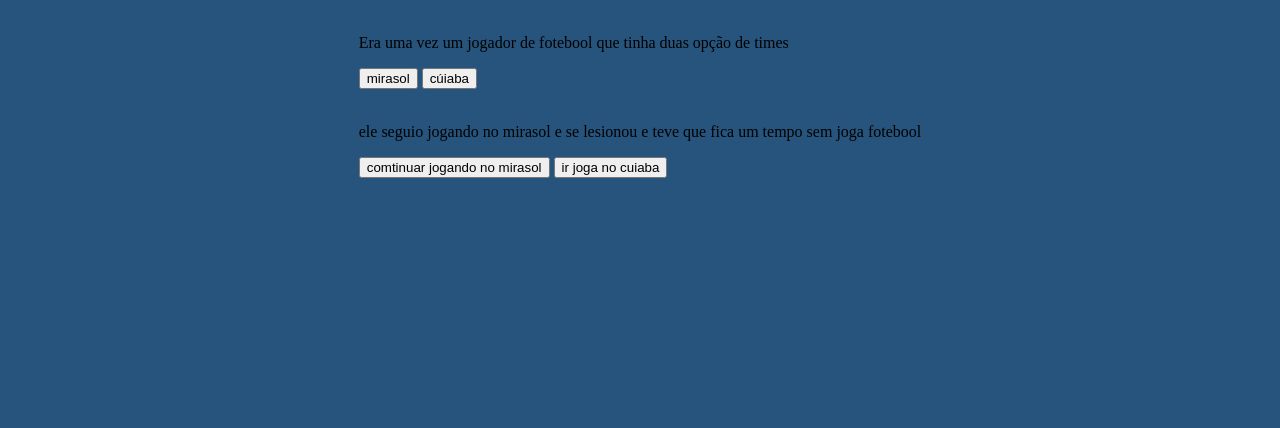
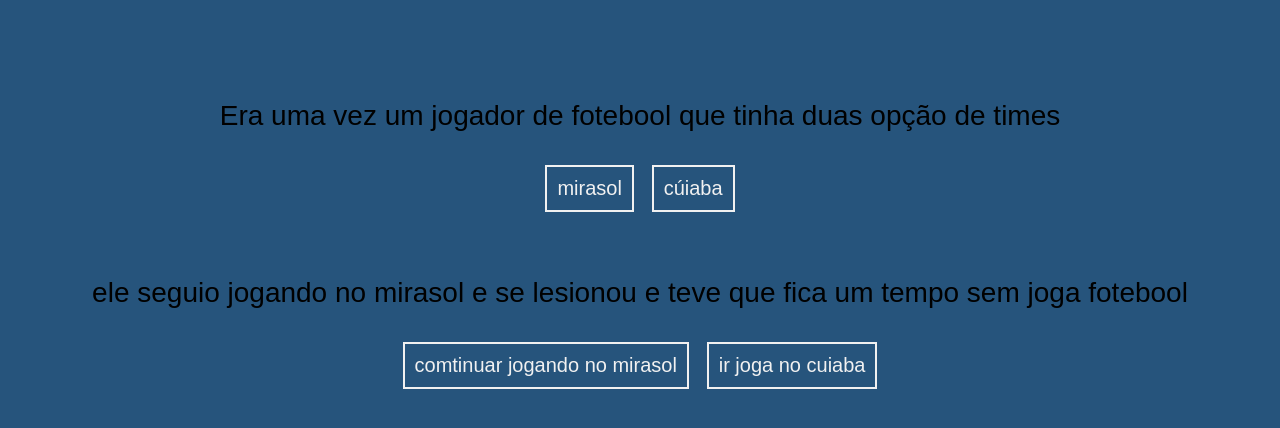
Before and after one commit to anthony2009s/minha-historia, a plain HTML site: page index.html in a window 1280 px wide. Drawn offline with Linux system fonts and the light colour scheme.

Commit message:
Add files via upload

```diff
--- a/style.css
+++ b/style.css
@@ -2,10 +2,11 @@
 :root{
     /* CSS HEX */
 --azul-escuro: #26547cff;
---: rosa-salmão#ef476fff;
+--rosa-salmão: #ef476fff;
 --amarelo: #ffd166ff;
 --esmeralda: #06d6a0ff;
---titulo: "bitcount prop Double Ink"
+--branco: #f1f1f1;
+--titulo: "bitcount prop Double Ink";
 --texto: "shere tech", sans-serif;
 }
 
@@ -18,3 +19,26 @@
     margin: 0;
     padding: 0;
 }
+
+button{
+    background-color: var(--azul-escuro);
+    color: var(--branco);
+    padding: 10px;
+    border: 2px solid var(--branco);
+    font-size: 20px;
+    margin: 5px;
+}
+button:hover{
+    background-color: var(--amarelo);
+    color: var(--azul-escuro);
+    transition: 0.5;
+    border: 2px solid #000;
+    box-shadow: 2px 2px 10px #000;
+}
+main{
+    margin: 40px 20px;
+    max-width: 90%;
+    text-align: center;
+    font-size: 28px;
+
+}
```
Also changed, not shown: index.html (+2 -0 lines), script.js (added).
